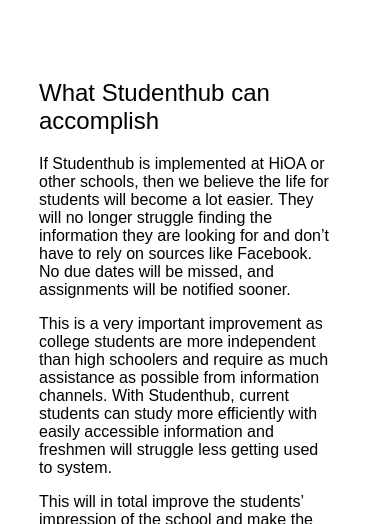
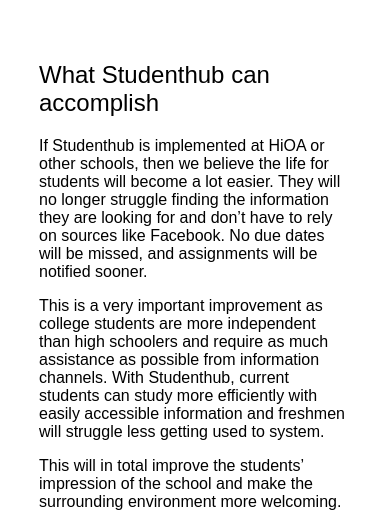
Before and after one commit to Webprosjekt-Hioa/shub, a PHP site: page /solution.html in a window 390 px wide. Shown: the part 1353-1877 px from the top of the page. Run offline with PHP 8.4, Linux system fonts and the light colour scheme.

Commit message:
Small adjustments

```diff
--- a/article.css
+++ b/article.css
@@ -220,6 +220,16 @@
 }
 
 
+.article-w-image-right
+{
+    margin-right: 15px;
+}
+
+.article-w-image-left
+{
+    margin-left: 15px;
+}
+
 .article-w-userimg
 {
     height: 150px; width: 150px; border-radius: 50%; margin-top: auto; margin-bottom: auto;
@@ -316,5 +326,18 @@
         display: block;
     }
 
+    .article-w-image-right
+    {
+        margin-right: auto;
+    }
+
+    .article-w-image-left
+    {
+        margin-left: auto;
+    }
+
+
+
+
 
 }
--- a/solution.html
+++ b/solution.html
@@ -79,7 +79,7 @@
                     </div>
                     <div class="article-w wImage">
                         <img class="article-w-userimg article-w-userimg-left" src=".\res\img\Olav.png" />
-                        <div style="margin-left: 15px;">
+                        <div class="article-w-image-left">
                             <h2 style="font-weight: lighter;">
                                 Accessible to all users
                             </h2>
@@ -94,7 +94,7 @@
 
                     </div>
                     <div class="article-w wImage">
-                        <div style="margin-right: 15px;">
+                        <div class="article-w-image-right">
                             <h2 style="font-weight: lighter;">What Studenthub can accomplish</h2>
                             <p>
                                 If Studenthub is implemented at HiOA or other schools, then we believe the life for students will become a lot easier. They will no longer struggle finding the information they are looking for and don’t have to rely on sources like Facebook. No due dates will be missed, and assignments will be notified sooner.
```
